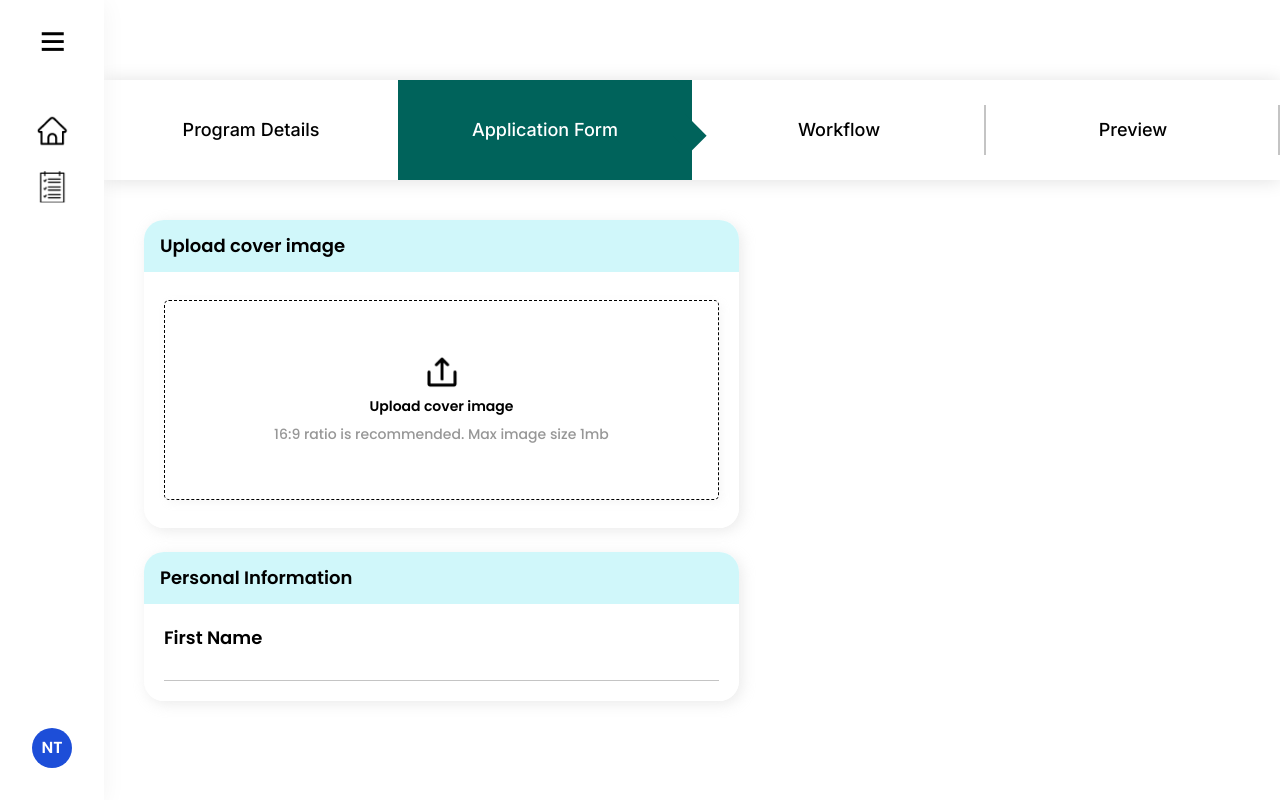
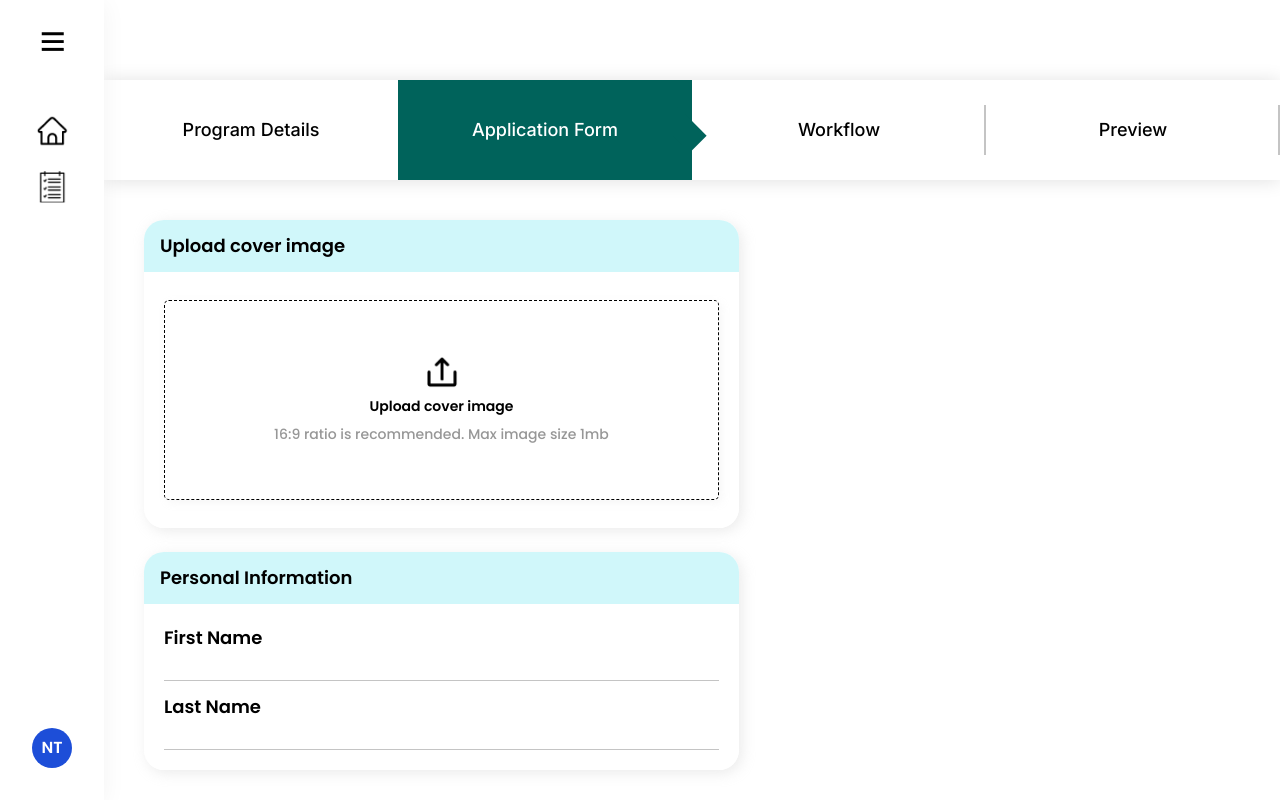
Before and after one commit to gift56/Fetest1, a React (Create React App) app: page / in a window 1280 px wide. Built offline with nearby package versions, Linux system fonts and the light colour scheme.

Commit message:
woking on card component

```diff
--- a/src/components/ApplicationForm/ApplicationForm.tsx
+++ b/src/components/ApplicationForm/ApplicationForm.tsx
@@ -33,7 +33,20 @@ const ApplicationForm = () => {
             value=""
             onBlur={() => {}}
             onChange={() => {}}
-            className="w-full border-b border-[#C4C4C4] px-2 focus:border-primary transition-all duration-300"
+            className="w-full border-b border-[#C4C4C4] px-2 focus:border-primary transition-all"
+          />
+          <CustomizeInput
+            htmlFor="lastName"
+            label="Last Name"
+            labelClassName="text-lg font-semibold text-black"
+            showLabel={false}
+            id="lastName"
+            name="lastName"
+            errorClass="hidden"
+            value=""
+            onBlur={() => {}}
+            onChange={() => {}}
+            className="w-full border-b border-[#C4C4C4] px-2 focus:border-primary transition-all"
           />
         </div>
       </Card>
```
